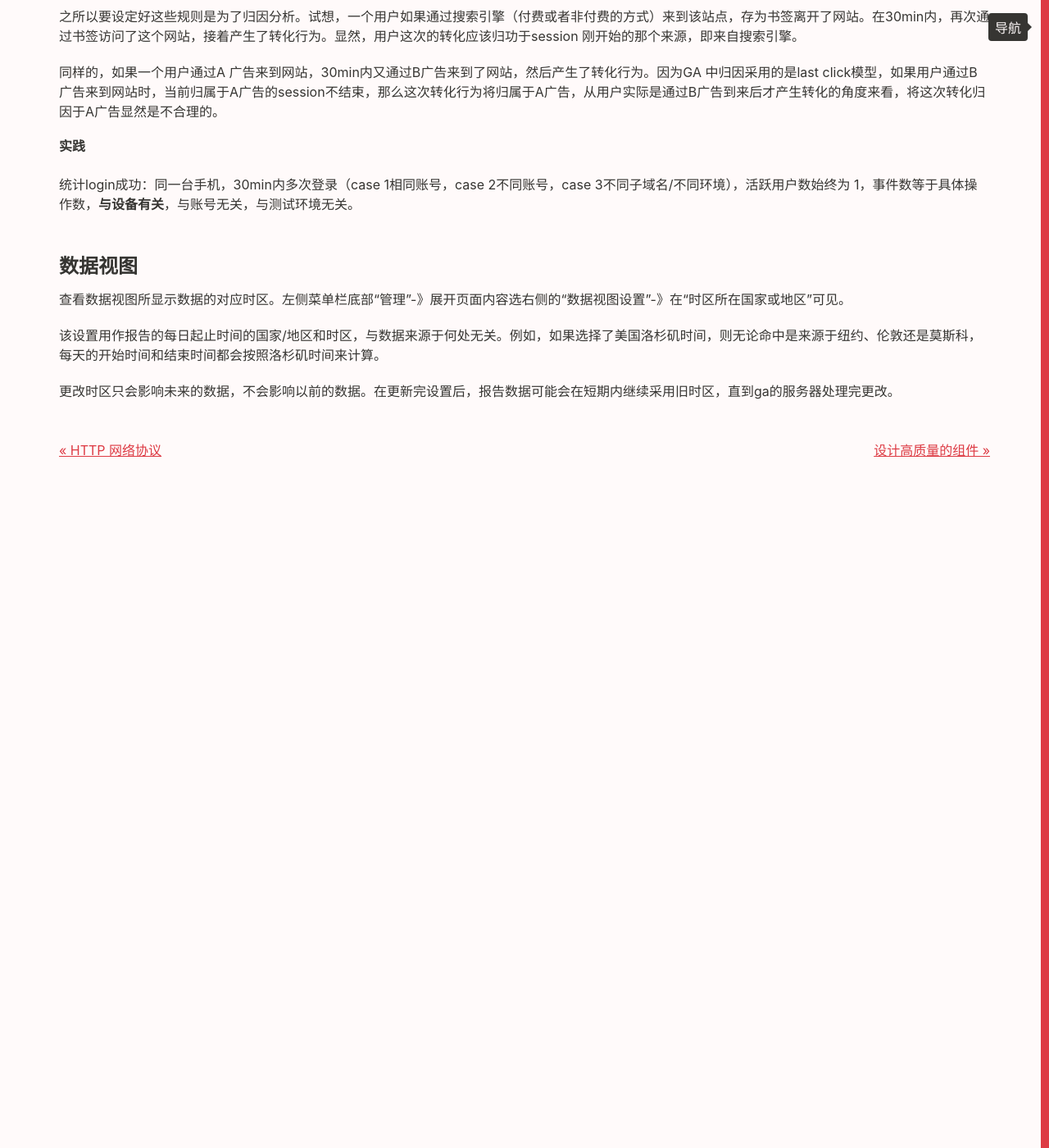
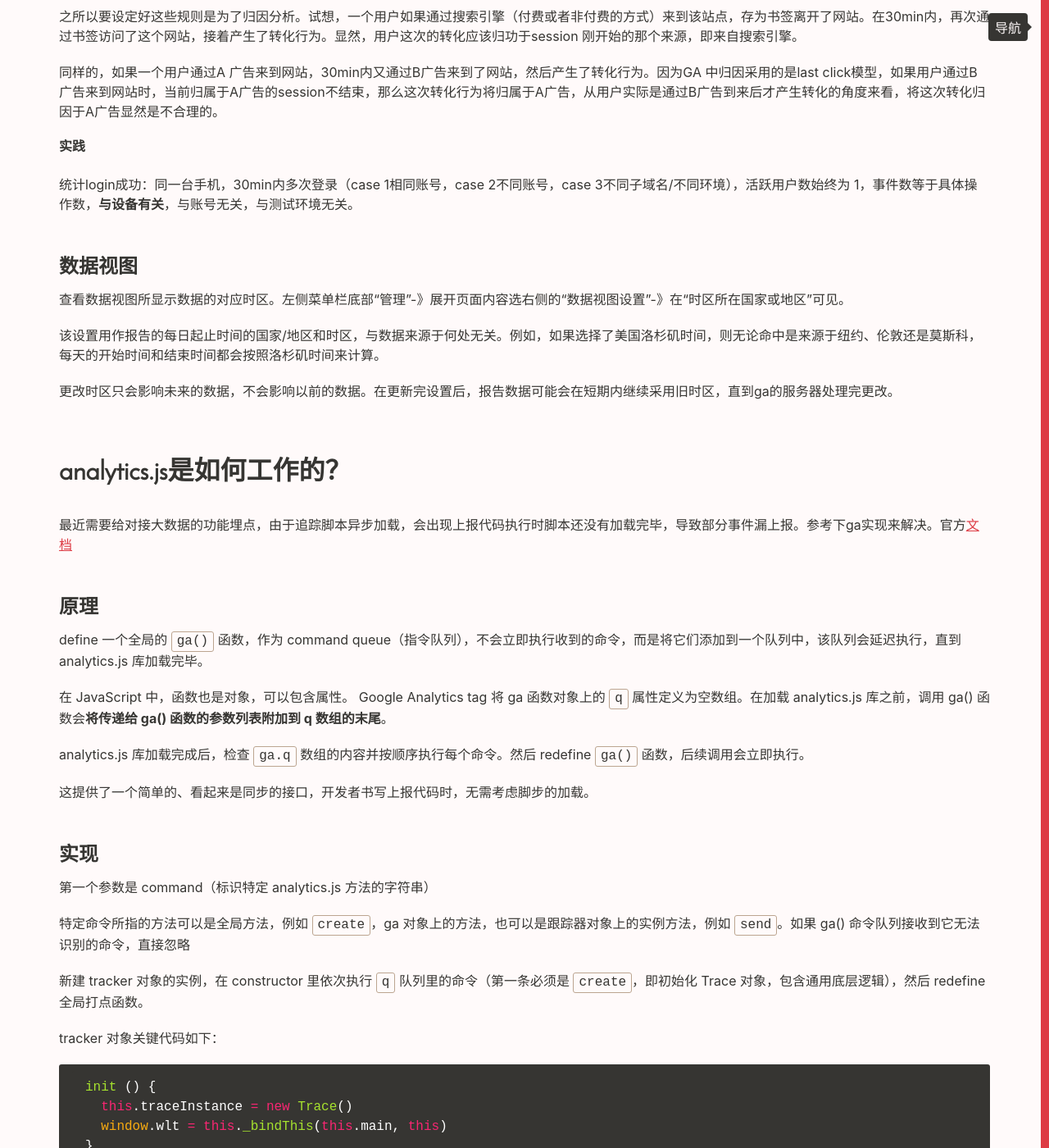
Before and after one commit to Vivi-wu/dive-into-web, a Jekyll site: the page built from _posts/2017-11-27-Google-Analytics.markdown, in a window 1280 px wide and 1400 px high, scrolled down 3342 px. Shown: the whole window at 82% size. Built offline with Jekyll 4.4.1, drawn with Linux system fonts in a browser that asks for light colours; some of the changed text lies outside the part shown.

Commit message:
add blog for trace function from ga

````diff
--- a/_posts/2017-11-27-Google-Analytics.markdown
+++ b/_posts/2017-11-27-Google-Analytics.markdown
@@ -138,3 +138,52 @@ Whenever you put critical site functionality inside the event callback function,
 该设置用作报告的每日起止时间的国家/地区和时区，与数据来源于何处无关。例如，如果选择了美国洛杉矶时间，则无论命中是来源于纽约、伦敦还是莫斯科，每天的开始时间和结束时间都会按照洛杉矶时间来计算。
 
 更改时区只会影响未来的数据，不会影响以前的数据。在更新完设置后，报告数据可能会在短期内继续采用旧时区，直到ga的服务器处理完更改。
+
+## analytics.js是如何工作的？
+
+最近需要给对接大数据的功能埋点，由于追踪脚本异步加载，会出现上报代码执行时脚本还没有加载完毕，导致部分事件漏上报。参考下ga实现来解决。官方[文档](https://developers.google.com/analytics/devguides/collection/analyticsjs/how-analyticsjs-works)
+
+### 原理
+
+define 一个全局的 `ga()` 函数，作为 command queue（指令队列），不会立即执行收到的命令，而是将它们添加到一个队列中，该队列会延迟执行，直到 analytics.js 库加载完毕。
+
+在 JavaScript 中，函数也是对象，可以包含属性。 Google Analytics tag 将 ga 函数对象上的 `q` 属性定义为空数组。在加载 analytics.js 库之前，调用 ga() 函数会**将传递给 ga() 函数的参数列表附加到 q 数组的末尾**。
+
+analytics.js 库加载完成后，检查 `ga.q` 数组的内容并按顺序执行每个命令。然后 redefine `ga()` 函数，后续调用会立即执行。
+
+这提供了一个简单的、看起来是同步的接口，开发者书写上报代码时，无需考虑脚步的加载。
+
+### 实现
+
+第一个参数是 command（标识特定 analytics.js 方法的字符串）
+
+特定命令所指的方法可以是全局方法，例如 `create`，ga 对象上的方法，也可以是跟踪器对象上的实例方法，例如 `send`。如果 ga() 命令队列接收到它无法识别的命令，直接忽略
+
+新建 tracker 对象的实例，在 constructor 里依次执行 `q` 队列里的命令（第一条必须是 `create`，即初始化 Trace 对象，包含通用底层逻辑），然后 redefine 全局打点函数。
+
+tracker 对象关键代码如下：
+
+```js
+init () {
+  this.traceInstance = new Trace()
+  window.wlt = this._bindThis(this.main, this)
+}
+_bindThis (fn: Function, obj: object) {
+  return function() {
+    fn.apply(obj, arguments)
+  }
+}
+main (command: string, param: any) {
+  switch(command) {
+    case 'track':
+      let p = { et: param, ...arguments[2] }
+      this.traceInstance.Track(p)
+      break
+    case 'create':
+      this.init(param)
+      break
+    default:
+      break
+  }
+}
+```
````
